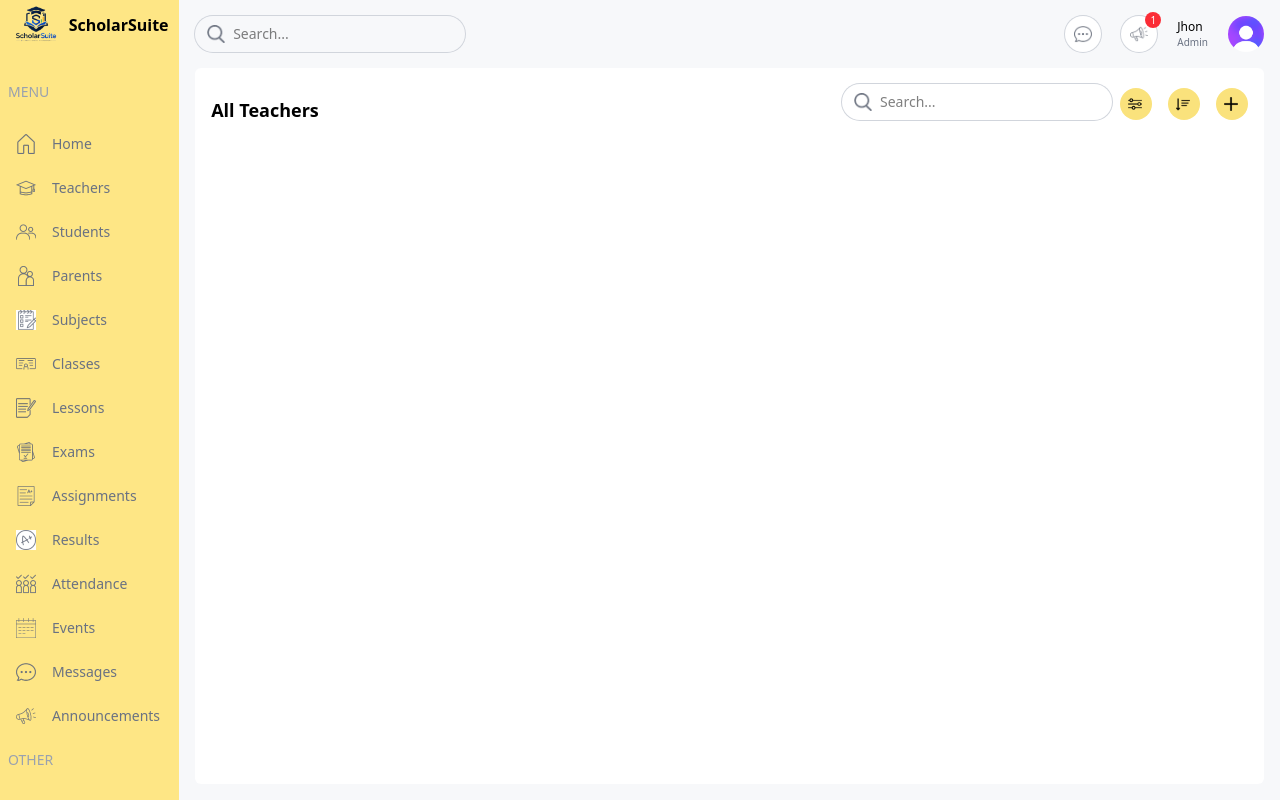
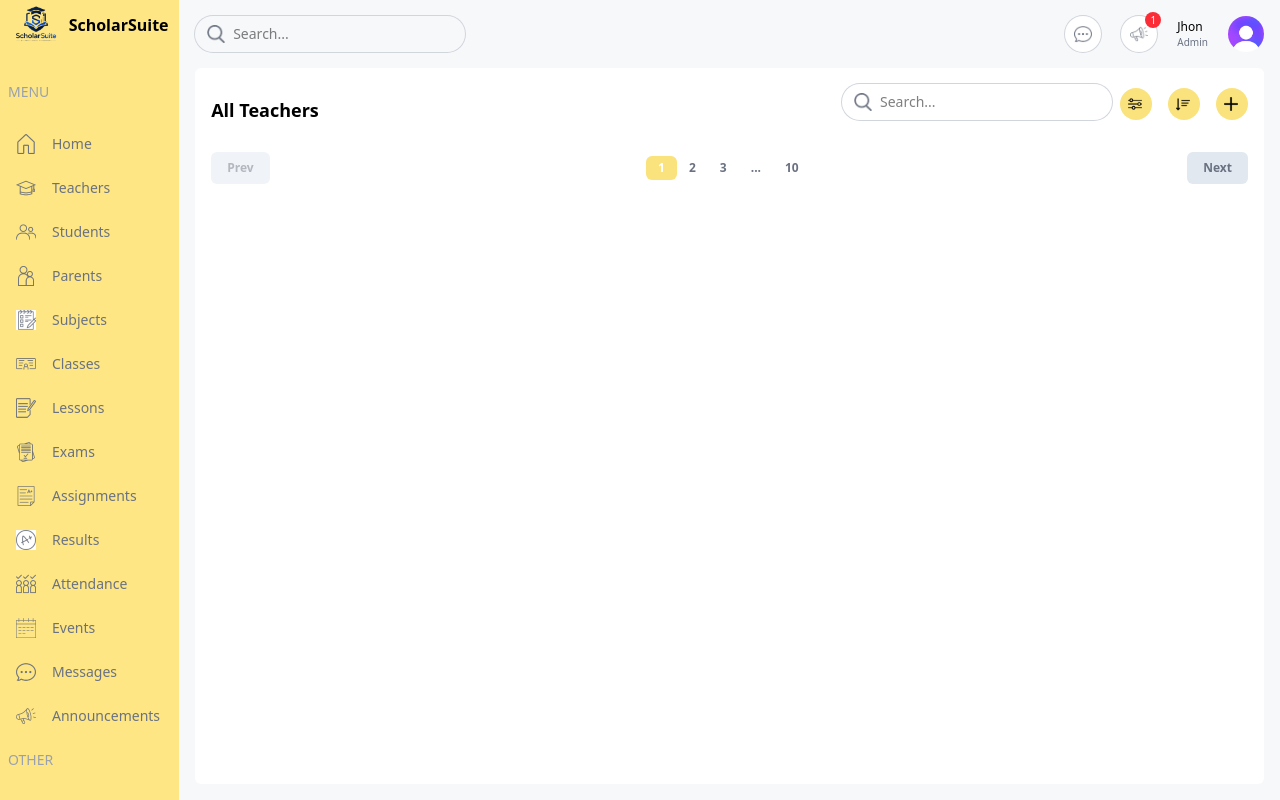
Before and after one commit to maufdev09/school_dashboard, a Next.js app: page /list/teachers in a window 1280 px wide. Built offline with nearby package versions, Linux system fonts and the light colour scheme.

Commit message:
feat: add Pagination component and integrate it into TeachersListPage

```diff
--- a/app/(dashboard)/list/teachers/page.tsx
+++ b/app/(dashboard)/list/teachers/page.tsx
@@ -1,3 +1,4 @@
+import Pagination from "@/app/components/Pagination";
 import Tablesearch from "@/app/components/Tablesearch";
 import Image from "next/image";
 import React from "react";
@@ -28,7 +29,9 @@
       {/* list */}
       <div className="classNmae"></div>
       {/* pagination */}
-      <div className="classNmae"></div>
+      <div className="classNmae">
+        <Pagination />
+      </div>
     </div>
   );
 };
--- a/app/components/Pagination.tsx
+++ b/app/components/Pagination.tsx
@@ -1 +1,29 @@
-rafc;
+import React from "react";
+
+const Pagination = () => {
+  return (
+    <div className="flex items-center gap-2 justify-between  text-gray-500">
+      <button
+        className="py-2 px-4 rounded-md bg-slate-200 text-xs font-semibold hover:bg-gray-300 disabled:opacity-50 disabled:cursor-not-allowed"
+        disabled
+      >
+        Prev
+      </button>
+      <div className="text-xs font-semibold">
+        <button className="px-3 py-1 rounded-md bg-lamaYellow text-white">
+          1
+        </button>
+        <button className="px-3 py-1 rounded-md hover:bg-gray-300">2</button>
+        <button className="px-3 py-1 rounded-md hover:bg-gray-300">3</button>
+        <span className="px-3 py-1">...</span>
+        <button className="px-3 py-1 rounded-md hover:bg-gray-300">10</button>
+      </div>
+
+      <button className="py-2 px-4 rounded-md bg-slate-200 text-xs font-semibold hover:bg-gray-300 disabled:opacity-50 disabled:cursor-not-allowed">
+        Next
+      </button>
+    </div>
+  );
+};
+
+export default Pagination;
```
